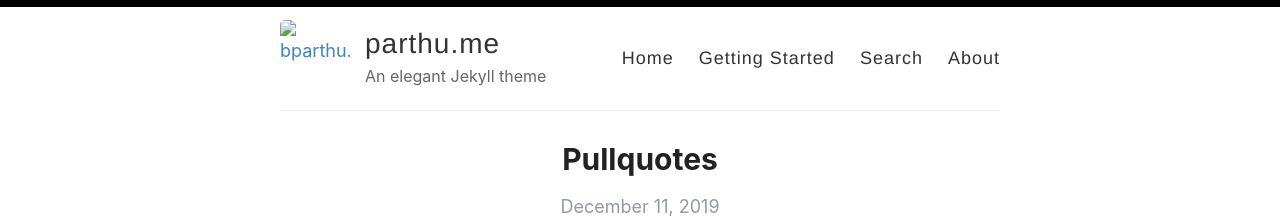
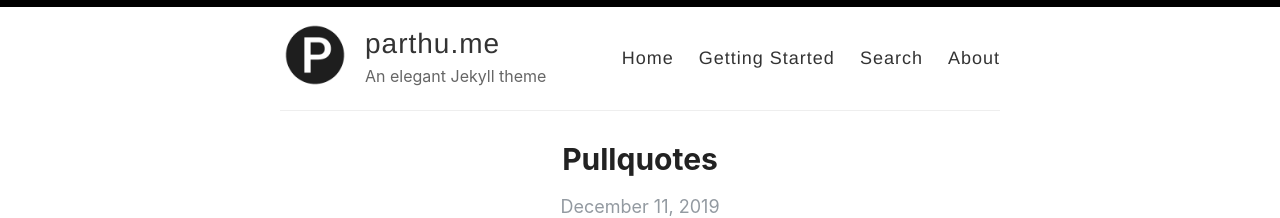
Before and after one commit to bparthu/bparthu.github.io, a Jekyll site: the page built from index.html, in a window 1280 px wide. Shown: the top 218 px of the page. Built offline with Jekyll 4.4.1, drawn with Linux system fonts in a browser that asks for light colours; the list of posts is cut into pages by our own code.

Commit message:
Update _config.yml

```diff
--- a/_config.yml
+++ b/_config.yml
@@ -12,7 +12,7 @@ author: Parthasarathy Bakthavatsalam
 description: An elegant Jekyll theme
 
 # URL of your avatar or profile pic (you could use your GitHub profile pic)
-avatar:
+avatar: images/avatar.png
 
 #
 # Flags below are optional
```
